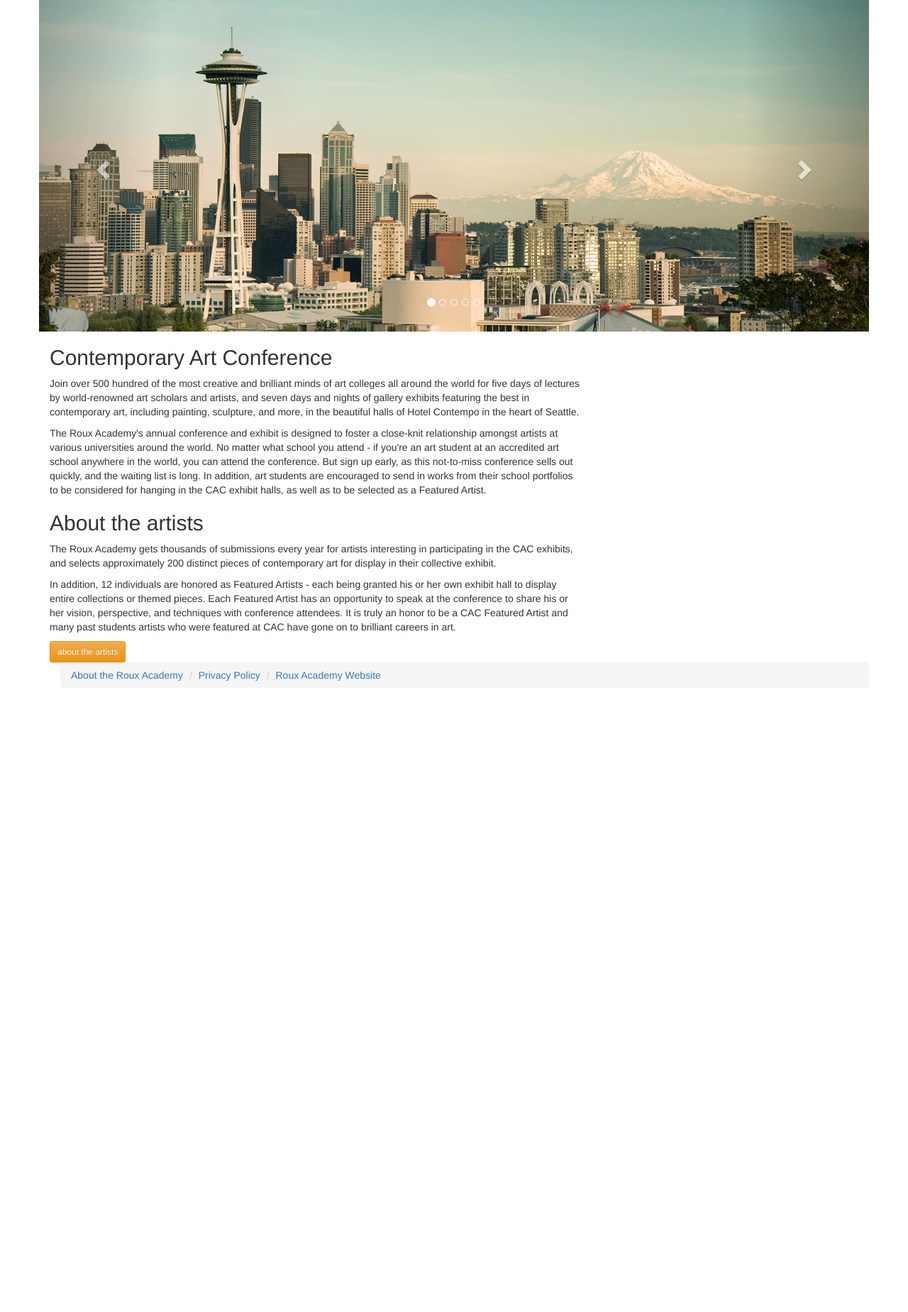
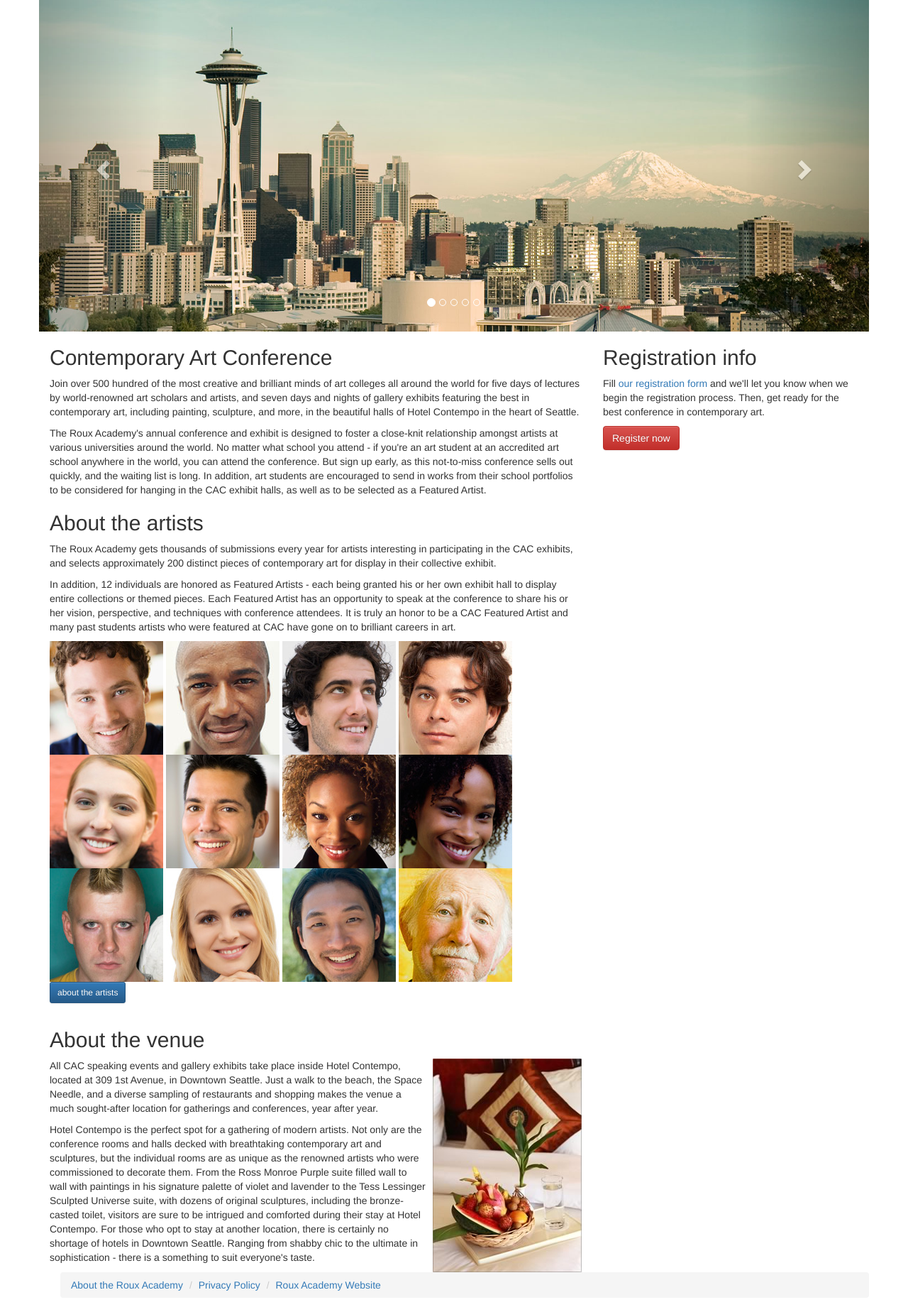
Before and after one commit to mbehn/rouxconferenceappmbehn, a PHP site: page / in a window 1280 px wide. Shown: the part 186-2034 px from the top of the page at 71% size. Before the commit the page ends 1145 px from the top, so only its background shows below. Run offline with PHP 8.4, Linux system fonts and the light colour scheme; some libraries are stand-ins or nearby versions.

Commit message:
bringing everything up to date

```diff
--- a/_/components/js/_myscript.js
+++ b/_/components/js/_myscript.js
@@ -11,4 +11,5 @@ $(function(){
 	}, function() {
 		$('.dropdown-menu', this).fadeOut('fast');
 	});//hover
+	$("[data-toggle='tooltip']").tooltip({animation: true});
 })
--- a/_/components/php/article-abouttheartists.php
+++ b/_/components/php/article-abouttheartists.php
@@ -2,5 +2,8 @@
 	<h2>About the artists</h2>
 	<p>The Roux Academy gets thousands of submissions every year for artists interesting in participating in the CAC exhibits, and selects approximately 200 distinct pieces of contemporary art for display in their collective exhibit.</p>
 	<p class="hidden-sm hidden-xs">In addition, 12 individuals are honored as Featured Artists - each being granted his or her own exhibit hall to display entire collections or themed pieces. Each Featured Artist has an opportunity to speak at the conference to share his or her vision, perspective, and techniques with conference attendees. It is truly an honor to be a CAC Featured Artist and many past students artists who were featured at CAC have gone on to brilliant careers in art.</p>
-	<a href="artists.php" class="btn btn-warning btn-sm">about the artists</a>
+
+		<?php include 'snipped-artistphotogrid.php' ?>
+
+	<a href="artists.php" class="btn btn-primary btn-sm">about the artists</a>
 </article><!-- about the artists -->
--- /dev/null
+++ b/_/components/php/article-aboutthevenue.php
@@ -0,0 +1,8 @@
+<article class="aboutthevenue media">
+	<h2>About the venue</h2>
+	<a href="venuetravel.php" class="pull-right"><img src="images/hotels/contempo.jpg" alt="Photo of Hotel Contempo"></a>
+	<div class="media-body">
+		<p>All CAC speaking events and gallery exhibits take place inside Hotel Contempo, located at 309 1st Avenue, in Downtown Seattle. Just a walk to the beach, the Space Needle, and a diverse sampling of restaurants and shopping makes the venue a much sought-after location for gatherings and conferences, year after year.</p>
+		<p class="hidden-sm hidden-xs">Hotel Contempo is the perfect spot for a gathering of modern artists. Not only are the conference rooms and halls decked with breathtaking contemporary art and sculptures, but the individual rooms are as unique as the renowned artists who were commissioned to decorate them. From the Ross Monroe Purple suite filled wall to wall with paintings in his signature palette of violet and lavender to the Tess Lessinger Sculpted Universe suite, with dozens of original sculptures, including the bronze-casted toilet, visitors are sure to be intrigued and comforted during their stay at Hotel Contempo.  For those who opt to stay at another location, there is certainly no shortage of hotels in Downtown Seattle. Ranging from shabby chic to the ultimate in sophistication - there is a something to suit everyone's taste.</ class=>
+	</div>
+</article>
--- /dev/null
+++ b/_/components/php/aside-register.php
@@ -0,0 +1,5 @@
+<aside class="register">
+	<h2>Registration info</h2>
+	<p>Fill <a href="register.php">our registration form</a> and we'll let you know when we begin the registration process. Then, get ready for the best conference in contemporary art.</p>
+	<a href="register.php" class="btn btn-danger">Register now</a></p>
+</aside>
--- /dev/null
+++ b/_/components/php/snipped-artistphotogrid.php
@@ -0,0 +1,14 @@
+<div class="component photogrid clearfix">
+	<a href="artists.php#Barot_Bellingham"><img data-toggle="tooltip" data-original-title="Barot Bellingham" src="images/artists/Barot_Bellingham_tn.jpg" alt="Photo of Barot Bellingham"></a>
+		<a href="artists.php#Gerard_Donahue"><img data-toggle="tooltip" data-original-title="Gerard Donahue" src="images/artists/Gerard_Donahue_tn.jpg" alt="Photo of Gerard Donahue"></a>
+		<a href="artists.php#Jonathan_Ferrar"><img data-toggle="tooltip" data-original-title="Jonathan Ferrar" src="images/artists/Jonathan_Ferrar_tn.jpg" alt="Photo of Jonathan Ferrar"></a>
+		<a href="artists.php#Lorenzo_Garcia"><img data-toggle="tooltip" data-original-title="Lorenzo Garcia" src="images/artists/Lorenzo_Garcia_tn.jpg" alt="Photo of Lorenzo Garcia"></a>
+		<a href="artists.php#Hillary_Goldwynn"><img data-toggle="tooltip" data-original-title="Hillary Goldwynn"src="images/artists/Hillary_Goldwynn_tn.jpg" alt="Photo of Hillary Goldwynn"></a>
+		<a href="artists.php#Hassum_Harrod"><img data-toggle="tooltip" data-original-title="Hassum Harrod" src="images/artists/Hassum_Harrod_tn.jpg" alt="Photo of Hassum Harrod"></a>
+		<a href="artists.php#Jennifer_Jerome"><img data-toggle="tooltip" data-original-title="Jennifer Jerome"src="images/artists/Jennifer_Jerome_tn.jpg" alt="Photo of Jennifer Jerome"></a>
+		<a href="artists.php#LaVonne_LaRue"><img data-toggle="tooltip" data-original-title="LaVonne LaRue" src="images/artists/LaVonne_LaRue_tn.jpg" alt="Photo of LaVonne LaRue"></a>
+		<a href="artists.php#Riley_Rewington"><img data-toggle="tooltip" data-original-title="Riley Rewington" src="images/artists/Riley_Rewington_tn.jpg" alt="Photo of Riley Rewington"></a>
+		<a href="artists.php#Constance_Smith"><img data-toggle="tooltip" data-original-title="Constance Smith"src="images/artists/Constance_Smith_tn.jpg" alt="Photo of Constance Smith"></a>
+		<a href="artists.php#Xhou_Ta"><img data-toggle="tooltip" data-original-title="Xhou Ta" src="images/artists/Xhou_Ta_tn.jpg" alt="Photo of Xhou Ta"></a>
+		<a href="artists.php#Richard_Tweed"><img data-toggle="tooltip" data-original-title="Richard Tweed" src="images/artists/Richard_Tweed_tn.jpg" alt="Photo of Richard Tweed"></a>
+</div>
--- a/_/js/myscript.js
+++ b/_/js/myscript.js
@@ -1 +1 @@
-$(function(){$("#home a:contains('Home')").parent().addClass("active"),$("#schedule a:contains('Schedule')").parent().addClass("active"),$("#artists a:contains('Artists')").parent().addClass("active"),$("#venuetravel a:contains('Venue/Travel')").parent().addClass("active"),$("#register a:contains('Register')").parent().addClass("active"),$("ul.nav li.dropdown").hover(function(){$(".dropdown-menu",this).fadeIn()},function(){$(".dropdown-menu",this).fadeOut("fast")})});
+$(function(){$("#home a:contains('Home')").parent().addClass("active"),$("#schedule a:contains('Schedule')").parent().addClass("active"),$("#artists a:contains('Artists')").parent().addClass("active"),$("#venuetravel a:contains('Venue/Travel')").parent().addClass("active"),$("#register a:contains('Register')").parent().addClass("active"),$("ul.nav li.dropdown").hover(function(){$(".dropdown-menu",this).fadeIn()},function(){$(".dropdown-menu",this).fadeOut("fast")}),$("[data-toggle='tooltip']").tooltip({animation:!0})});
--- a/index.php
+++ b/index.php
@@ -36,8 +36,10 @@
                 <section class="main col col-lg-8">
                 	<?php include '_/components/php/article-intro.php' ?>
                 	<?php include '_/components/php/article-abouttheartists.php' ?>
+                  <?php include '_/components/php/article-aboutthevenue.php' ?>
                 </section>
                 <section class="sidebar col col-lg-4">
+                  <?php include '_/components/php/aside-register.php' ?>
                 </section><!-- sidebar -->
             </div><!-- content -->
         <?php include '_/components/php/footer.php' ?>
```
Also changed, not shown: 1 other file.
